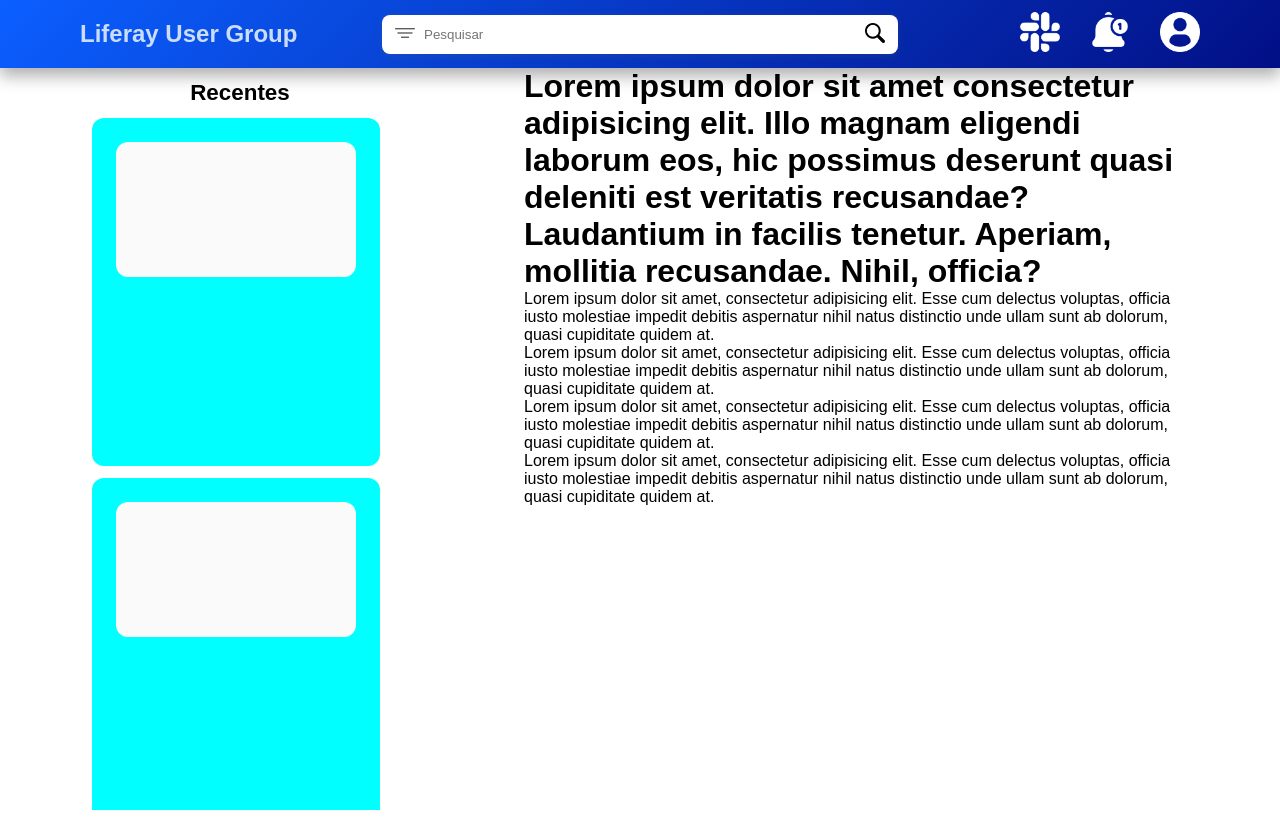
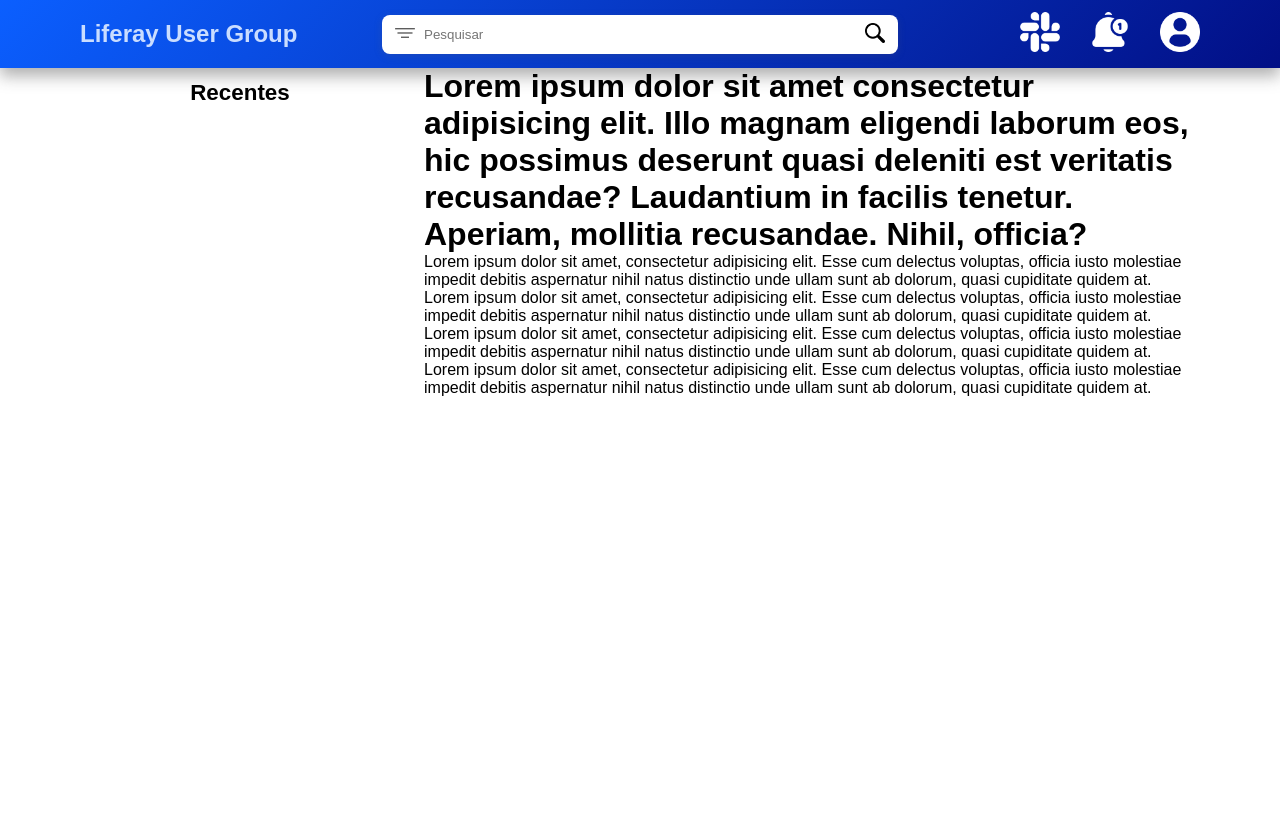
Before and after one commit to f4beo/Liferay-User-Group, a Next.js app: page / in a window 1280 px wide. After the commit the page ends 800 px from the top, so only its background shows below. Built offline with nearby package versions, Linux system fonts and the light colour scheme.

Commit message:
adjust scrollbar and page size

```diff
--- a/components/aside/aside.module.css
+++ b/components/aside/aside.module.css
@@ -1,11 +1,14 @@
 .aside{
-    max-width: 25vw;
-    height: 100%;
     padding-top: 12px;
+    overflow: hidden;
     .aside-container{
+        display: flex;
+        flex-direction: column;
+        align-items: start;
         .title{
             font-size: 1.4rem;
             text-align: center;
+            align-self: center;
         }
         .meetup-container{
             padding: 12px;
@@ -14,19 +17,8 @@
             gap: 12px;
             max-height: calc(100vh - 120px);
             overflow-y: scroll;
-            .meetup-wrapper{
-                background-color: aqua;
-                padding: 24px;
-                border-radius: 12px;
-                max-width: 240px;
-                height: 300px;
-                .meetup-thumbnail{
-                    background-color: #fafafa;
-                    width: 240px;
-                    height: 135px;
-                    border-radius: 12px;
-                }
-            }
+            scrollbar-width: 0px;
+            -ms-overflow-style: none;
         }
     }
 }
@@ -39,3 +31,13 @@
     font-size: large;
     background-color: violet;
 }
+.aside.meetup-container::-webkit-scrollbar{
+    display: none;
+}
+.meetup-container::-webkit-scrollbar-thumb {
+    background: transparent;
+}
+
+  .meetup-container::-webkit-scrollbar-track {
+    background: transparent;
+}
--- a/src/app/globals.css
+++ b/src/app/globals.css
@@ -2,6 +2,10 @@
 	margin: 0;
 	padding: 0;
 
+}
+a{
+	text-decoration: none;
+	color: inherit;
 }
 
 body {
@@ -18,3 +22,18 @@ button:active, button{
 button:hover{
 	cursor: pointer;
 }
+
+.meetup-container {
+	padding: 12px;
+	display: grid;
+	grid-template-columns: 1fr;
+	gap: 12px;
+	max-height: calc(100vh - 120px);
+	overflow-y: scroll; /* Permite rolar */
+	scrollbar-width: none;  /* Para o Firefox */
+	-ms-overflow-style: none;  /* Para IE/Edge */
+  }
+
+  .meetup-container::-webkit-scrollbar {
+	display: none;
+  }
--- a/src/app/page.module.css
+++ b/src/app/page.module.css
@@ -3,10 +3,11 @@
     padding: 0 80px;
     margin: 0 auto;
     display: grid;
-    grid-template-columns: 420px minmax(0, 1fr);
+    grid-template-columns: 320px minmax(0, 1fr);
     grid-template-areas: "aside main";
     gap: 24px;
-    height: calc(100vh - 70px);
+    height: calc(100vh - 69px);
+    overflow: hidden;
     .aside{
         grid-area: aside;
     }
```
